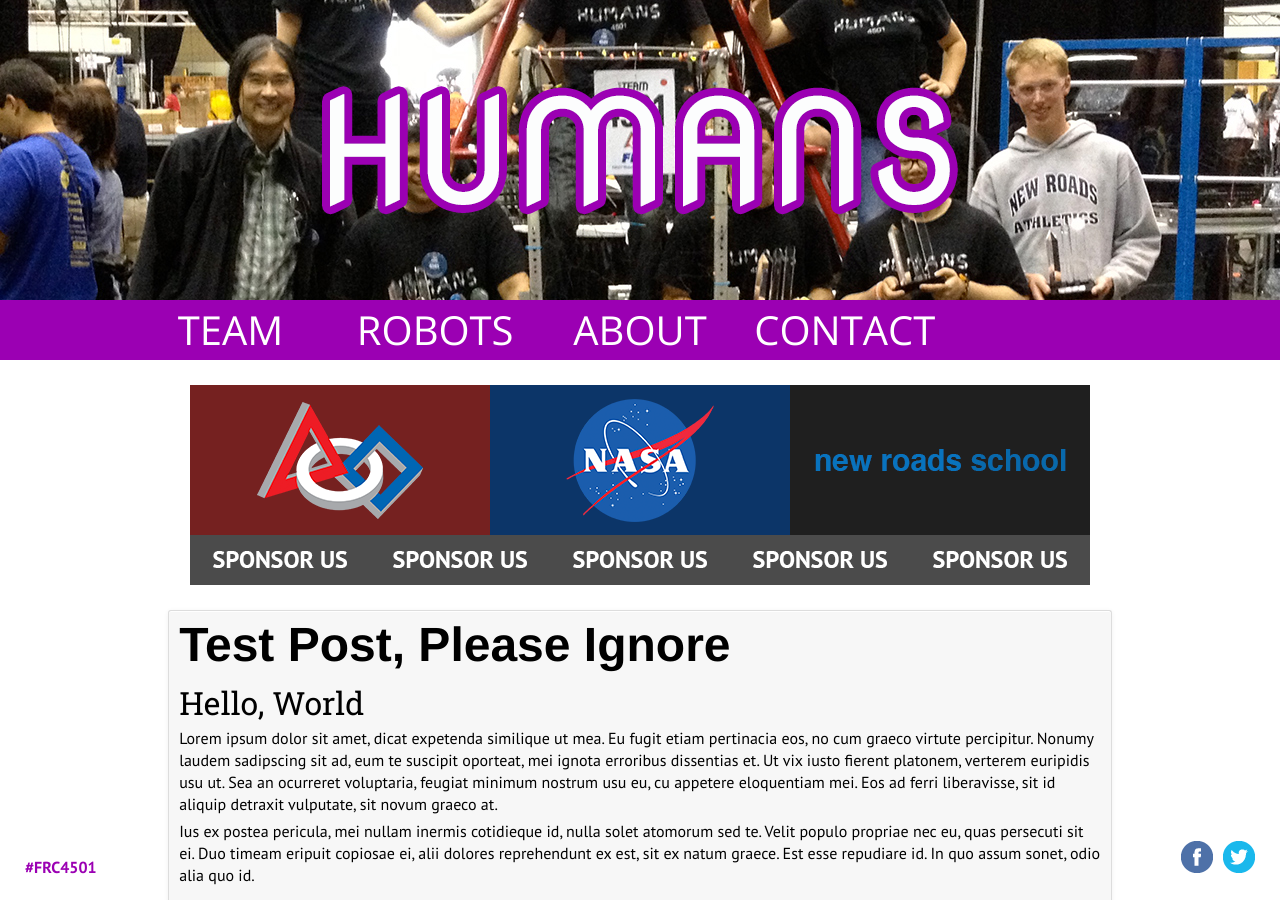
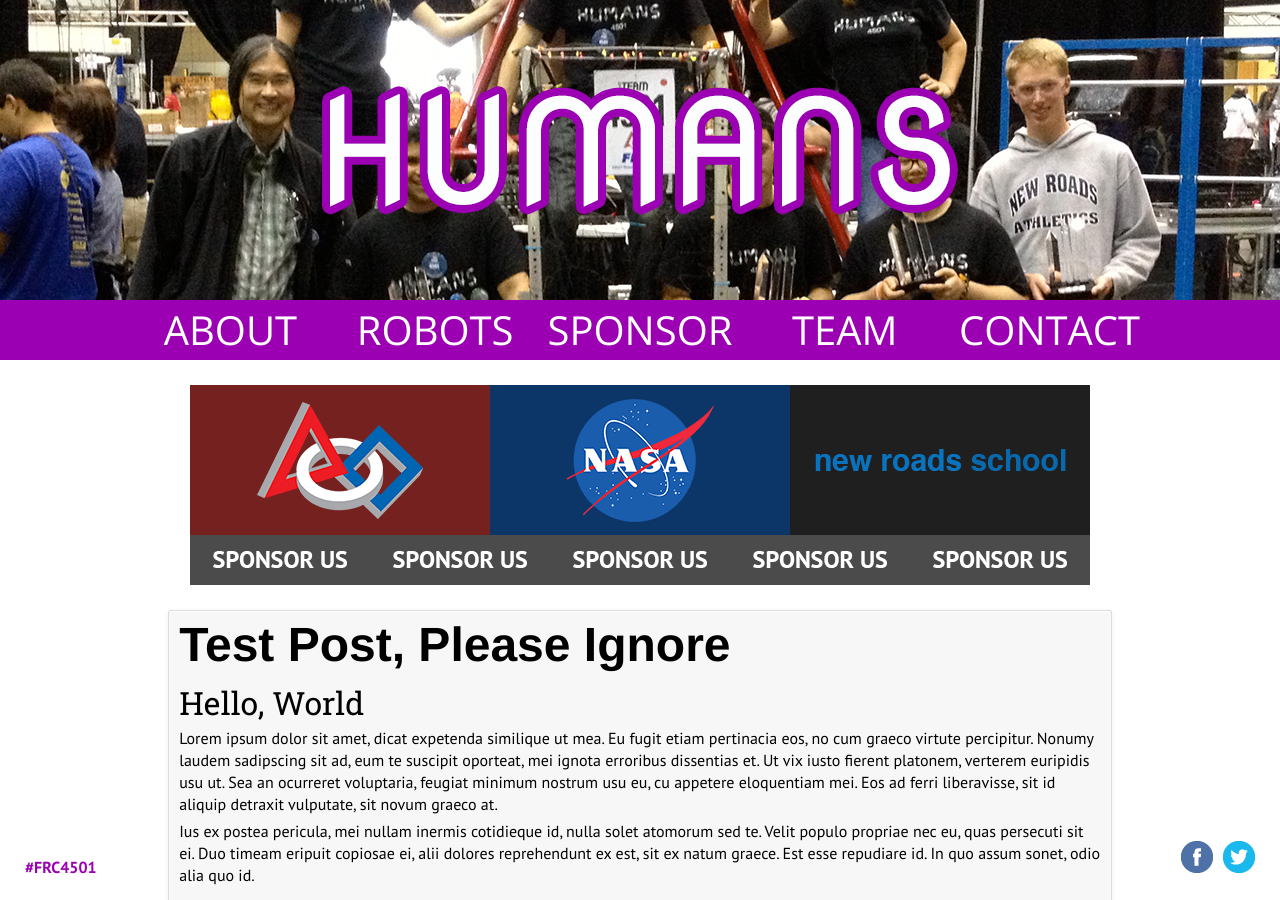
Before and after one commit to FRCHumans4501/frchumans4501.github.io, a Jekyll site: the page built from index.html, in a window 1280 px wide and 900 px high. Built offline with Jekyll 4.4.1, drawn with Linux system fonts in a browser that asks for light colours; nearby versions of some CDN libraries.

Commit message:
Added sponsors section

```diff
--- a/_includes/header.html
+++ b/_includes/header.html
@@ -4,7 +4,7 @@
     </div>
     <nav>
       <ul>
-        <li><a href="/team">Team</a></li><li><a href="/bots">Robots</a></li><li><a href="/about">About</a></li><li><a href="/contact">Contact</a></li>
+        <li><a href="/about">About</a></li><li><a href="/bots">Robots</a></li><li><a href="/sponsor">Sponsor</a></li><li><a href="/team">Team</a></li><li><a href="/contact">Contact</a></li>
       </ul>
     </nav>
 </header>
```
